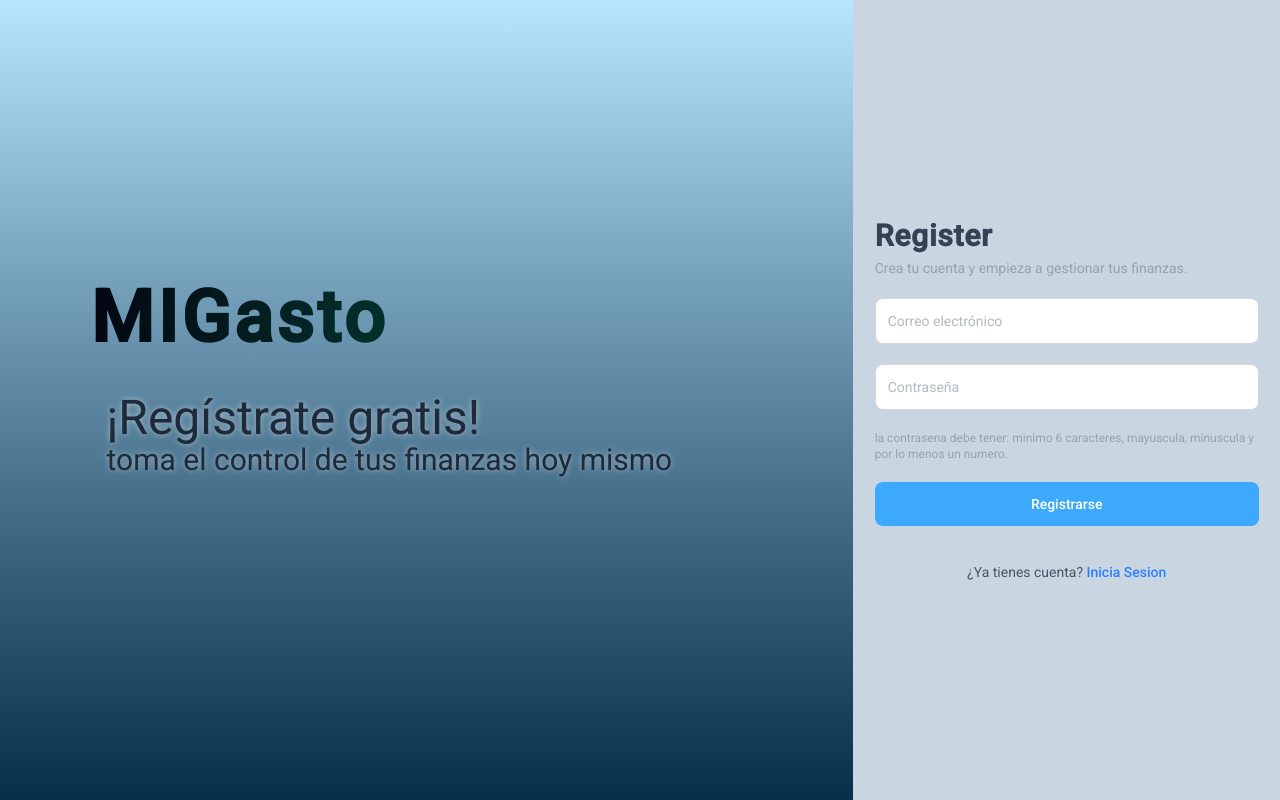
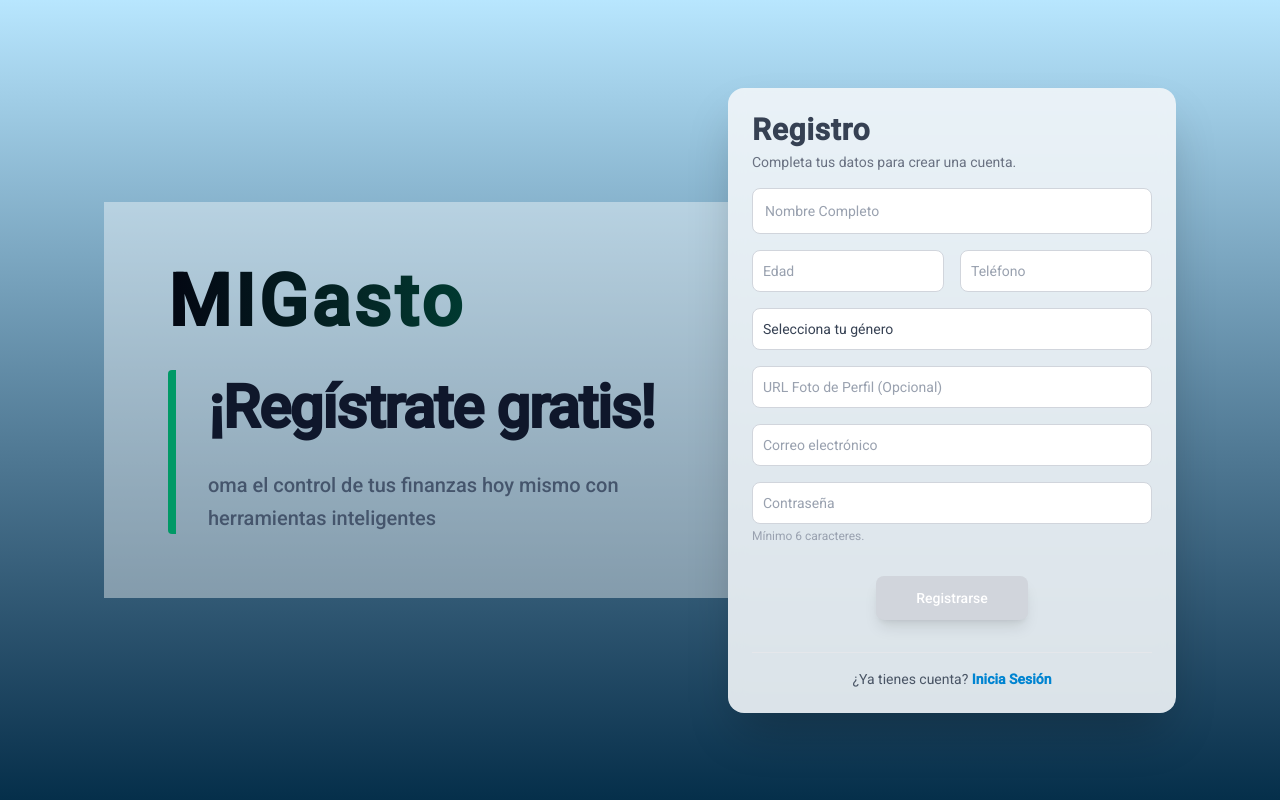
Before and after one commit to MIGASTO/MIGASTO-FRONTEND, an Angular app: page /register in a window 1280 px wide. Built offline with nearby package versions, Linux system fonts and the light colour scheme.

Commit message:
feat/se agrego mas campos a register y se cambio la imagen de login-register

```diff
--- a/src/app/pages/auth/login/login.html
+++ b/src/app/pages/auth/login/login.html
@@ -1,72 +1,78 @@
-<section class="login-container min-h-screen flex items-center justify-center bg-gradient-to-b from-sky-200 to-sky-950">
-    <div class="w-max h-auto m-auto p-4 ">
-        <h1 class="text-6xl font-bold bg-gradient-to-r from-gray-950  to-emerald-800 bg-clip-text text-transparent animate-gradient tracking-wider mt-auto mb-6">
+<section class="min-h-screen flex items-center justify-center bg-gradient-to-b from-sky-200 to-sky-950 p-4">
+
+    <div class="hidden lg:flex flex-col justify-center w-1/2 p-16 bg-white/40">
+            <h1 class="text-7xl font-bold bg-gradient-to-r from-gray-950 to-emerald-800 bg-clip-text text-transparent animate-gradient tracking-wider mb-8">
                 MIGasto
             </h1>
-        <p class="text-3xl text-gray-800 text-center mb-6 bg-cover bg-center p-4 rounded-lg drop-shadow-[0_0_3px_rgba(255,255,255,0.5)]">
-        ¡Empieza a controlar tus finanzas hoy!
+            <div class="pl-8 border-l-8 border-emerald-600 rounded-sm">
+                <p class="text-6xl font-extrabold text-slate-900 leading-tight tracking-tight">
+                    ¡Bienvenido <br/> de nuevo!
                 </p>
-
+                <p class="text-xl text-slate-600 mt-6 font-medium max-w-md leading-relaxed">
+                    Accede a tu panel y sigue tomando el control de tu futuro financiero hoy mismo.
+                </p>
+            </div>
     </div>
 
-    <div class="w-1/3 flex justify-center bg-slate-300 h-screen ml-auto p-4 ">
+    <!-- CAMBIO AQUÍ: Se cambió 'max-w-lg' por 'max-w-md' para hacerla más angosta -->
+    <div class="w-full lg:w-1/2 max-w-md bg-slate-100/90 backdrop-blur rounded-2xl shadow-2xl p-5">
 
-        <form [formGroup]="loginForm" (ngSubmit)="onLogin()" class="flex flex-col space-y-5 w-full max-w-sm m-auto">
-            <h2 class="text-3xl font-semibold text-left text-gray-700 mb-1 tracking-wide ">
-                Login
-            </h2>
-            <p class="text-gray-400 m-none">
-                Accede a tu cuenta y gestiona tus finanzas de manera eficiente.
-            </p>
+        <form [formGroup]="loginForm" (ngSubmit)="onLogin()" class="flex flex-col space-y-6">
 
-            <!-- Email Input -->
-            <div class="flex justify-center">
+            <div class="text-center lg:text-left">
+                <h2 class="text-3xl font-semibold text-gray-700 tracking-wide">Iniciar Sesión</h2>
+                <p class="text-gray-500 text-sm mt-1">Ingresa tus credenciales para continuar.</p>
+            </div>
+
+            <div *ngIf="loginError" class="p-3 bg-red-100 border-l-4 border-red-500 text-red-700 text-sm rounded animate-pulse">
+                {{ loginError }}
+            </div>
+
+            <div>
+                <label class="block text-gray-600 text-sm font-medium mb-1 pl-1">Correo Electrónico</label>
                 <input
                     type="email"
-                placeholder="Correo electrónico"
+                    placeholder="ejemplo@correo.com"
                     formControlName="email"
-                class="w-full border bg-white border-gray-300 rounded-lg p-3 focus:outline-none focus:ring-2 focus:ring-blue-500 text-gray-500"
+                    class="w-full border bg-white border-gray-300 rounded-lg p-3 focus:outline-none focus:ring-2 focus:ring-sky-500 text-gray-700 placeholder-gray-400 transition"
                 />
+                <span *ngIf="loginForm.get('email')?.invalid && loginForm.get('email')?.touched" class="text-red-500 text-xs ml-1">Correo inválido</span>
             </div>
 
-            <!-- Password Input -->
             <div>
+                <label class="block text-gray-600 text-sm font-medium mb-1 pl-1">Contraseña</label>
                 <input
                     type="password"
-                placeholder="Contraseña"
+                    placeholder="••••••••"
                     formControlName="password"
-                class="w-full border bg-white border-gray-300 rounded-lg p-3 focus:outline-none focus:ring-2 focus:ring-blue-500 text-gray-500"
+                    class="w-full border bg-white border-gray-300 rounded-lg p-3 focus:outline-none focus:ring-2 focus:ring-sky-500 text-gray-700 placeholder-gray-400 transition"
                 />
+                <span *ngIf="loginForm.get('password')?.invalid && loginForm.get('password')?.touched" class="text-red-500 text-xs ml-1">Contraseña requerida</span>
             </div>
 
-            <!-- login Button -->
+            <div class="flex justify-end">
+                <a routerLink="/request-password-reset" class="text-sm text-sky-600 hover:text-sky-800 hover:underline transition cursor-pointer">
+                    ¿Olvidaste tu contraseña?
+                </a>
+            </div>
+
+            <div class="flex justify-center mt-4">
                 <button
                     type="submit"
-                class="w-full bg-[#3da9fc] text-white p-3 rounded-lg hover:bg-blue-700 transition duration-300 font-medium"
+                    [disabled]="loginForm.invalid"
+                    class="px-20 py-3 bg-sky-500 text-white rounded-lg hover:bg-sky-600 transition duration-300 font-medium shadow-lg disabled:bg-gray-300 disabled:cursor-not-allowed transform hover:-translate-y-0.5"
                 >
-                Iniciar sesión
+                    Entrar
                 </button>
+            </div>
 
-            <!-- forgot password -->
-            <p>
-                <a routerLink="/forgot-password" class="text-blue-500 hover:underline text-sm font-medium cursor-pointer">
-                ¿Olvidaste tu contraseña?
-                </a>
-            </p>
-
-            <!-- Register Link -->
-            <p class="text-center text-gray-600 text-sm mt-4">
-                ¿No tienes cuenta?
-                <a routerLink="/register" class="text-blue-500 hover:underline font-medium cursor-pointer">
-                Regístrate
-                </a>
-            </p>
-            <p class="text-center text-gray-600 text-sm mt-4">
-                Olvidaste tu contraseña?
-                <a routerLink="/recuperar-password" class="text-blue-500 hover:underline font-medium cursor-pointer">
-                Recuperar contraseña
+            <p class="text-center text-gray-600 text-sm mt-4 border-t border-gray-300 pt-4">
+                ¿Aún no tienes cuenta?
+                <a routerLink="/register" class="text-sky-600 hover:text-sky-800 font-bold cursor-pointer hover:underline transition ml-1">
+                    Regístrate gratis
                 </a>
             </p>
         </form>
     </div>
+
 </section>
--- a/src/app/pages/auth/register/register.html
+++ b/src/app/pages/auth/register/register.html
@@ -1,71 +1,134 @@
-<section class="login-container min-h-screen flex items-center justify-center bg-gradient-to-b from-sky-200 to-sky-950">
-    <div class="w-max h-auto m-auto p-4">
-        <h1 class="text-7xl font-bold bg-gradient-to-r from-gray-950 to-emerald-800 bg-clip-text text-transparent animate-gradient tracking-wider mt-auto mb-6">
-        MIGasto
-        </h1>
-        <p
-        class="text-3xl text-gray-800 text-left mb-6 bg-cover bg-center p-4 rounded-lg drop-shadow-[0_0_3px_rgba(255,255,255,0.5)]"
-        >
-        <span class="text-5xl">¡Regístrate gratis!</span><br />
-        toma el control de tus finanzas hoy mismo
-        </p>
+<section class="min-h-screen flex items-center justify-center bg-gradient-to-b from-sky-200 to-sky-950 p-4">
+
+    <div class="hidden lg:flex flex-col justify-center w-1/2 p-16 bg-white/40">
+            <h1 class="text-7xl font-bold bg-gradient-to-r from-gray-950 to-emerald-800 bg-clip-text text-transparent animate-gradient tracking-wider mb-8">
+                MIGasto
+            </h1>
+            <div class="pl-8 border-l-8 border-emerald-600 rounded-sm">
+                <p class="text-6xl font-extrabold text-slate-900 leading-tight tracking-tight">
+                    ¡Regístrate gratis!
+                </p>
+                <p class="text-xl text-slate-600 mt-6 font-medium max-w-md leading-relaxed">
+                    oma el control de tus finanzas hoy mismo con herramientas inteligentes
+                </p>
+            </div>
     </div>
 
-    <div class="w-1/3 flex justify-center bg-slate-300 h-screen ml-auto p-4">
-        <form
-        [formGroup]="registerForm"
-        (ngSubmit)="onSubmit()"
-        class="flex flex-col space-y-5 w-full max-w-sm m-auto"
-        >
-        <h2 class="text-3xl font-semibold text-left text-gray-700 mb-1 tracking-wide">
-            Register
-        </h2>
-        <p class="text-gray-400 m-none">
-            Crea tu cuenta y empieza a gestionar tus finanzas.
-        </p>
+    <!-- Lado Derecho (Formulario) -->
+    <div class="w-full lg:w-1/2 max-w-md bg-slate-100/90 backdrop-blur rounded-2xl shadow-2xl p-6">
+        <form [formGroup]="registerForm" (ngSubmit)="onSubmit()" class="flex flex-col space-y-4">
 
-        <!-- Email Input -->
-        <div class="flex justify-center">
-            <input
-            type="email"
-            placeholder="Correo electrónico"
-            formControlName="email"
-            class="w-full border bg-white border-gray-300 rounded-lg p-3 focus:outline-none focus:ring-2 focus:ring-blue-500 text-gray-500"
-            />
-        </div>
+            <div class="text-center lg:text-left">
+                <h2 class="text-3xl font-semibold text-gray-700 tracking-wide">Registro</h2>
+                <p class="text-gray-500 text-sm mt-1">Completa tus datos para crear una cuenta.</p>
+            </div>
 
-        <!-- Password Input -->
-        <div>
-            <input
-            type="password"
-            placeholder="Contraseña"
-            formControlName="password"
-            class="w-full border bg-white border-gray-300 rounded-lg p-3 focus:outline-none focus:ring-2 focus:ring-blue-500 text-gray-500"
-            />
-        </div>
-        <p class="text-gray-400 m-none text-xs">
-            la contrasena debe tener: minimo 6 caracteres, mayuscula, minuscula y
-            por lo menos un numero.
-        </p>
+            <!-- Mensaje de Error Global -->
+            <div *ngIf="registerError" class="p-3 bg-red-100 border-l-4 border-red-500 text-red-700 text-sm rounded animate-pulse">
+                {{ registerError }}
+            </div>
 
-        <!-- Register Button -->
-        <button
-            type="submit"
-            class="w-full bg-[#3da9fc] text-white p-3 rounded-lg hover:bg-blue-700 transition duration-300 font-medium"
-        >
-            Registrarse
-        </button>
+            <!-- Nombre Completo -->
+            <div>
+                <input type="text" placeholder="Nombre Completo" formControlName="nombre_completo"
+                class="w-full border bg-white border-gray-300 rounded-lg p-3 focus:outline-none focus:ring-2 focus:ring-sky-500 text-gray-700 placeholder-gray-400 transition"
+                [ngClass]="{'border-red-500 focus:ring-red-500': registerForm.get('nombre_completo')?.invalid && registerForm.get('nombre_completo')?.touched}"/>
 
-        <!-- Login Link -->
-        <p class="text-center text-gray-600 text-sm mt-4">
-            ¿Ya tienes cuenta?
-            <a
-            routerLink="/login"
-            class="text-blue-500 hover:underline font-medium cursor-pointer"
-            >
-            Inicia Sesion
-            </a>
-        </p>
+                <div *ngIf="registerForm.get('nombre_completo')?.invalid && registerForm.get('nombre_completo')?.touched" class="text-red-500 text-xs ml-1 mt-1 font-medium">
+                    <span *ngIf="registerForm.get('nombre_completo')?.errors?.['required']">El nombre es requerido.</span>
+                    <span *ngIf="registerForm.get('nombre_completo')?.errors?.['minlength']">Mínimo 3 caracteres.</span>
+                </div>
+            </div>
+
+            <!-- Grid: Edad y Teléfono -->
+            <div class="grid grid-cols-2 gap-4">
+                <!-- Edad -->
+                <div>
+                    <input type="number" placeholder="Edad" formControlName="edad"
+                    class="w-full border bg-white border-gray-300 rounded-lg p-2.5 focus:outline-none focus:ring-2 focus:ring-sky-500 text-gray-700 placeholder-gray-400 transition"
+                    [ngClass]="{'border-red-500 focus:ring-red-500': registerForm.get('edad')?.invalid && registerForm.get('edad')?.touched}" />
+
+                    <div *ngIf="registerForm.get('edad')?.invalid && registerForm.get('edad')?.touched" class="text-red-500 text-xs ml-1 mt-1 font-medium">
+                        <span *ngIf="registerForm.get('edad')?.errors?.['required']">Requerido.</span>
+                        <!-- MENSAJE ESPECÍFICO DE MAYORÍA DE EDAD -->
+                        <span *ngIf="registerForm.get('edad')?.errors?.['min']">Debes ser mayor de edad (18+).</span>
+                    </div>
+                </div>
+
+                <!-- Teléfono -->
+                <div>
+                    <input type="tel" placeholder="Teléfono" formControlName="telefono"
+                    class="w-full border bg-white border-gray-300 rounded-lg p-2.5 focus:outline-none focus:ring-2 focus:ring-sky-500 text-gray-700 placeholder-gray-400 transition"
+                    [ngClass]="{'border-red-500 focus:ring-red-500': registerForm.get('telefono')?.invalid && registerForm.get('telefono')?.touched}"/>
+
+                    <div *ngIf="registerForm.get('telefono')?.invalid && registerForm.get('telefono')?.touched" class="text-red-500 text-xs ml-1 mt-1 font-medium">
+                        <span *ngIf="registerForm.get('telefono')?.errors?.['required']">Requerido.</span>
+                        <span *ngIf="registerForm.get('telefono')?.errors?.['pattern']">Solo números.</span>
+                    </div>
+                </div>
+            </div>
+
+            <!-- Grid: Género -->
+            <div>
+                <select formControlName="id_genero" class="w-full border bg-white border-gray-300 rounded-lg p-2.5 focus:outline-none focus:ring-2 focus:ring-sky-500 text-gray-700 transition appearance-none"
+                [ngClass]="{'border-red-500 focus:ring-red-500': registerForm.get('id_genero')?.invalid && registerForm.get('id_genero')?.touched}">
+                    <option value="" disabled selected>Selecciona tu género</option>
+                    <option *ngFor="let genero of generos" [value]="genero.id">{{ genero.nombre }}</option>
+                </select>
+
+                <div *ngIf="registerForm.get('id_genero')?.invalid && registerForm.get('id_genero')?.touched" class="text-red-500 text-xs ml-1 mt-1 font-medium">
+                    Selecciona una opción.
+                </div>
+            </div>
+
+            <!-- URL Foto Perfil -->
+            <div>
+                <input type="text" placeholder="URL Foto de Perfil (Opcional)" formControlName="foto_perfil"
+                class="w-full border bg-white border-gray-300 rounded-lg p-2.5 focus:outline-none focus:ring-2 focus:ring-sky-500 text-gray-700 placeholder-gray-400 transition" />
+            </div>
+
+            <!-- Email -->
+            <div>
+                <input type="email" placeholder="Correo electrónico" formControlName="email"
+                class="w-full border bg-white border-gray-300 rounded-lg p-2.5 focus:outline-none focus:ring-2 focus:ring-sky-500 text-gray-700 placeholder-gray-400 transition"
+                [ngClass]="{'border-red-500 focus:ring-red-500': registerForm.get('email')?.invalid && registerForm.get('email')?.touched}"/>
+
+                <div *ngIf="registerForm.get('email')?.invalid && registerForm.get('email')?.touched" class="text-red-500 text-xs ml-1 mt-1 font-medium">
+                    <span *ngIf="registerForm.get('email')?.errors?.['required']">El correo es requerido.</span>
+                    <span *ngIf="registerForm.get('email')?.errors?.['email']">Formato inválido.</span>
+                </div>
+            </div>
+
+            <!-- Password -->
+            <div>
+                <input type="password" placeholder="Contraseña" formControlName="password"
+                class="w-full border bg-white border-gray-300 rounded-lg p-2.5 focus:outline-none focus:ring-2 focus:ring-sky-500 text-gray-700 placeholder-gray-400 transition"
+                [ngClass]="{'border-red-500 focus:ring-red-500': registerForm.get('password')?.invalid && registerForm.get('password')?.touched}" />
+
+                <div *ngIf="registerForm.get('password')?.invalid && registerForm.get('password')?.touched" class="text-red-500 text-xs ml-1 mt-1 font-medium">
+                    <span *ngIf="registerForm.get('password')?.errors?.['required']">La contraseña es requerida.</span>
+                    <span *ngIf="registerForm.get('password')?.errors?.['minlength']">Mínimo 6 caracteres.</span>
+                </div>
+                <p class="text-gray-400 mt-1 text-xs" *ngIf="!registerForm.get('password')?.touched || registerForm.get('password')?.valid">
+                    Mínimo 6 caracteres.
+                </p>
+            </div>
+
+            <!-- Register Button -->
+            <div class="flex justify-center mt-4">
+                <button type="submit" [disabled]="registerForm.invalid"
+                class="px-10 py-3 bg-sky-500 text-white rounded-lg hover:bg-sky-600 transition duration-300 font-medium shadow-lg disabled:bg-gray-300 disabled:cursor-not-allowed transform hover:-translate-y-0.5 w-auto">
+                    Registrarse
+                </button>
+            </div>
+
+            <!-- Login Link -->
+            <p class="text-center text-gray-600 text-sm mt-4 pt-4 border-t border-gray-200">
+                ¿Ya tienes cuenta?
+                <a routerLink="/login" class="text-sky-600 hover:text-sky-800 font-bold cursor-pointer hover:underline transition">
+                Inicia Sesión
+                </a>
+            </p>
         </form>
     </div>
 </section>
--- a/src/app/pages/auth/register/register.ts
+++ b/src/app/pages/auth/register/register.ts
@@ -1,5 +1,5 @@
 import { CommonModule } from '@angular/common';
-import { Component, inject } from '@angular/core';
+import { Component, inject, OnInit } from '@angular/core';
 import { FormBuilder, ReactiveFormsModule, Validators } from '@angular/forms';
 import { Router, RouterModule } from '@angular/router';
 import { AuthService } from '../../../services/auth.service';
@@ -10,38 +10,69 @@ import { AuthService } from '../../../services/auth.service';
   imports: [CommonModule, ReactiveFormsModule, RouterModule],
   templateUrl: './register.html',
 })
-export class Register {
+export class Register implements OnInit {
   private fb = inject(FormBuilder);
   private auth = inject(AuthService);
   private router = inject(Router);
 
+
+  generos = [
+    { id: 1, nombre: 'Masculino' },
+    { id: 2, nombre: 'Femenino' },
+    { id: 3, nombre: 'Otro' },
+    { id: 4, nombre: 'Prefiero no decirlo' }
+  ];
+
+  registerError: string | null = null;
+
   registerForm = this.fb.group({
     email: ['', [Validators.required, Validators.email]],
     password: ['', [Validators.required, Validators.minLength(6)]],
+    nombre_completo: ['', [Validators.required, Validators.minLength(3)]],
+    edad: ['', [Validators.required, Validators.min(18)]],
+    telefono: ['', [Validators.required, Validators.pattern('^[0-9]+$')]],
+    foto_perfil: [''],
+    id_genero: ['', [Validators.required]]
   });
 
+  ngOnInit() {
+
+  }
+
   onSubmit() {
+    this.registerError = null;
+
     if (this.registerForm.invalid) {
       this.registerForm.markAllAsTouched();
       return;
     }
 
-    // Rol fijo (puedes cambiarlo según tu lógica)
+    const formValue = this.registerForm.value;
+
+
     const userData = {
-      email: this.registerForm.value.email!,
-      password: this.registerForm.value.password!,
-      rolId: 1,
+      email: formValue.email!,
+      password: formValue.password!,
+      rolId: 2,
+      nombre_completo: formValue.nombre_completo!,
+      edad: formValue.edad!.toString(),
+      telefono: formValue.telefono!,
+      foto_perfil: formValue.foto_perfil || 'https://example.com/default-avatar.png',
+      id_genero: Number(formValue.id_genero)
     };
+
+    console.log('Enviando datos:', userData);
 
     this.auth.register(userData).subscribe({
       next: res => {
         console.log('Usuario registrado:', res);
-        alert('Registro exitoso');
+
         this.router.navigate(['/login']);
       },
       error: err => {
-        console.error(err);
-        alert(err?.error?.message || 'Error en el registro');
+        const message = err?.error?.message || 'Error en el registro. Intenta nuevamente.';
+        console.error('Error registro:', err);
+        this.registerError = message;
       },
     });
   }
--- a/src/app/pages/profile/profile.html
+++ b/src/app/pages/profile/profile.html
@@ -34,6 +34,6 @@
     </main>
 
     <footer class="p-4 bg-sky-900 text-center text-sm">
-        ©️ 2025 MiGasto - Todos los derechos reservados
+        © 2025 MiGasto - Todos los derechos reservados
     </footer>
 </section>
```
Also changed, not shown: src/app/pages/auth/reset-password/reset-password.ts (+4 -4 lines). Lines whose indentation alone changed are shown as unchanged.
